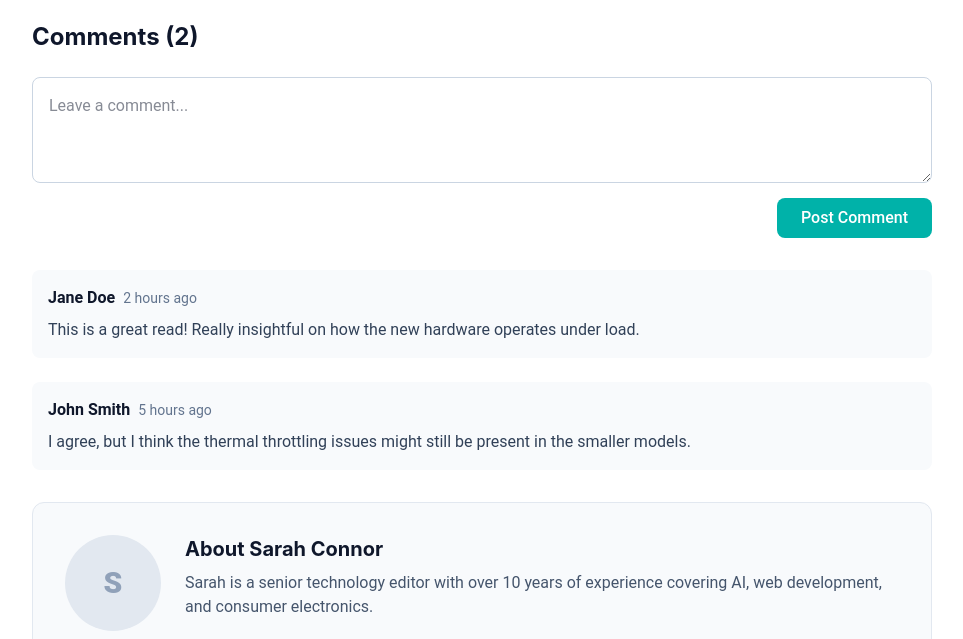
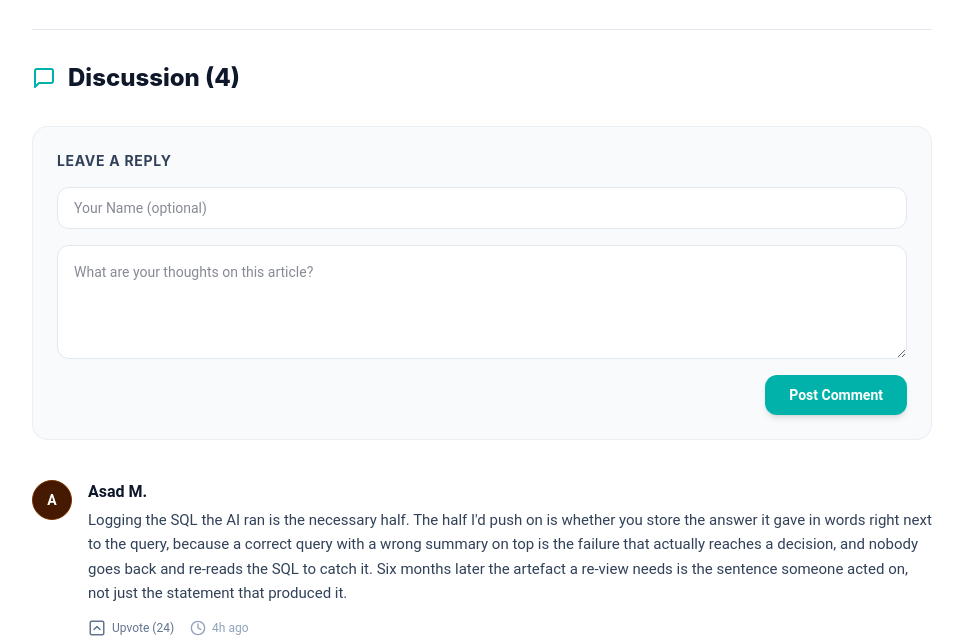
Before and after one commit to crownedgeGh/asad-techNews, an Astro site: page /article/future-of-ai in a window 1280 px wide. Shown: the part 2161-2800 px from the top of the page, without its empty margins (0-963 px from the left). Built offline with nearby package versions, Linux system fonts and the light colour scheme; Astro itself is replaced by a stand-in of ours.

Commit message:
minor changes

```diff
--- a/src/components/Comments.tsx
+++ b/src/components/Comments.tsx
@@ -1,52 +1,194 @@
 import React, { useState } from 'react';
+import { FiMessageSquare, FiClock } from 'react-icons/fi';
+
+interface Comment {
+  id: number;
+  author: string;
+  avatarColor: string;
+  avatarImg?: string;
+  text: string;
+  date: string;
+  upvotes: number;
+  upvoted?: boolean;
+}
 
 export default function Comments() {
-  const [comments, setComments] = useState([
-    { id: 1, author: 'Jane Doe', text: 'This is a great read! Really insightful on how the new hardware operates under load.', date: '2 hours ago' },
-    { id: 2, author: 'John Smith', text: 'I agree, but I think the thermal throttling issues might still be present in the smaller models.', date: '5 hours ago' }
+  const [comments, setComments] = useState<Comment[]>([
+    {
+      id: 1,
+      author: 'Asad M.',
+      avatarColor: 'bg-amber-950 border border-amber-900',
+      text: "Logging the SQL the AI ran is the necessary half. The half I'd push on is whether you store the answer it gave in words right next to the query, because a correct query with a wrong summary on top is the failure that actually reaches a decision, and nobody goes back and re-reads the SQL to catch it. Six months later the artefact a re-view needs is the sentence someone acted on, not just the statement that produced it.",
+      date: '4h ago',
+      upvotes: 24,
+      upvoted: false,
+    },
+    {
+      id: 2,
+      author: 'Kritish Puri',
+      avatarColor: 'bg-slate-800',
+      avatarImg: 'https://images.unsplash.com/photo-1534528741775-53994a69daeb?auto=format&fit=crop&q=80&w=100&h=100',
+      text: 'Audit trails in BI tools are one of those things nobody misses until compliance asks. Timely add, congrats.',
+      date: '1h ago',
+      upvotes: 8,
+      upvoted: false,
+    },
+    {
+      id: 3,
+      author: 'Sarah Jenkins',
+      avatarColor: 'bg-indigo-600',
+      text: 'This is an incredibly thorough analysis! The transition from syntax focus to architecture is already happening. AI tools are making us orchestrators rather than simple code-writers.',
+      date: '2h ago',
+      upvotes: 15,
+      upvoted: false,
+    },
+    {
+      id: 4,
+      author: 'Marcus Chen',
+      avatarColor: 'bg-emerald-600',
+      text: 'I wonder how this impacts junior developers entering the industry. If AI generates all the boilerplate, how will they build the muscle memory for foundational coding concepts?',
+      date: '5h ago',
+      upvotes: 12,
+      upvoted: false,
+    }
   ]);
   const [newComment, setNewComment] = useState('');
+  const [name, setName] = useState('');
 
   const handleSubmit = (e: React.FormEvent) => {
     e.preventDefault();
     if (newComment.trim()) {
-      setComments([{
+      const colors = ['bg-indigo-600', 'bg-emerald-600', 'bg-amber-600', 'bg-rose-600', 'bg-violet-600', 'bg-sky-600'];
+      const randomColor = colors[Math.floor(Math.random() * colors.length)];
+
+      const newCommentObj: Comment = {
         id: Date.now(),
-        author: 'Guest User',
+        author: name.trim() || 'Anonymous Reader',
+        avatarColor: randomColor,
         text: newComment,
-        date: 'Just now'
-      }, ...comments]);
+        date: '1m ago',
+        upvotes: 0,
+        upvoted: false
+      };
+
+      setComments([newCommentObj, ...comments]);
       setNewComment('');
+      setName('');
     }
   };
 
+  const handleUpvote = (id: number) => {
+    setComments(prevComments =>
+      prevComments.map(comment => {
+        if (comment.id === id) {
+          const upvoted = !comment.upvoted;
+          return {
+            ...comment,
+            upvoted,
+            upvotes: comment.upvotes + (upvoted ? 1 : -1)
+          };
+        }
+        return comment;
+      })
+    );
+  };
+
   return (
-    <div className="mt-6">
-      <h3 className="text-2xl font-heading font-bold text-slate-900 dark:text-white mb-6">Comments ({comments.length})</h3>
+    <div className="mt-12 pt-8 border-t border-slate-200 dark:border-slate-800">
+      <div className="flex items-center gap-3 mb-8">
+        <FiMessageSquare className="w-6 h-6 text-primary" />
+        <h3 className="text-2xl font-heading font-extrabold text-slate-900 dark:text-white">
+          Discussion ({comments.length})
+        </h3>
+      </div>
 
-      <form onSubmit={handleSubmit} className="mb-8">
-        <textarea
-          value={newComment}
-          onChange={(e) => setNewComment(e.target.value)}
-          placeholder="Leave a comment..."
-          className="w-full p-4 rounded-lg border border-slate-300 dark:border-slate-700 bg-white dark:bg-slate-800 text-slate-900 dark:text-white focus:ring-2 focus:ring-primary focus:border-transparent outline-none transition-shadow"
-          rows={3}
-        />
-        <div className="mt-2 flex justify-end">
-          <button type="submit" className="px-6 py-2 bg-primary text-white font-medium rounded-lg hover:bg-secondary transition-colors">
+      {/* Comment Form */}
+      <form onSubmit={handleSubmit} className="mb-10 bg-slate-50 dark:bg-slate-800/40 p-6 rounded-2xl border border-slate-200/60 dark:border-slate-800/60">
+        <h4 className="text-sm font-bold text-slate-700 dark:text-slate-300 uppercase tracking-wider mb-4">Leave a reply</h4>
+        <div className="grid grid-cols-1 gap-4 mb-4">
+          <input
+            type="text"
+            value={name}
+            onChange={(e) => setName(e.target.value)}
+            placeholder="Your Name (optional)"
+            className="w-full px-4 py-2.5 rounded-xl border border-slate-200 dark:border-slate-700 bg-white dark:bg-slate-800 text-slate-900 dark:text-white focus:ring-2 focus:ring-primary focus:border-transparent outline-none transition-shadow text-sm"
+          />
+          <textarea
+            value={newComment}
+            onChange={(e) => setNewComment(e.target.value)}
+            placeholder="What are your thoughts on this article?"
+            className="w-full p-4 rounded-xl border border-slate-200 dark:border-slate-700 bg-white dark:bg-slate-800 text-slate-900 dark:text-white focus:ring-2 focus:ring-primary focus:border-transparent outline-none transition-shadow text-sm"
+            rows={4}
+            required
+          />
+        </div>
+        <div className="flex justify-end">
+          <button
+            type="submit"
+            className="px-6 py-2.5 bg-primary text-white font-semibold text-sm rounded-xl hover:bg-secondary transition-all duration-200 cursor-pointer shadow-md hover:shadow-lg"
+          >
             Post Comment
           </button>
         </div>
       </form>
 
-      <div className="space-y-6">
+      {/* Comments List */}
+      <div className="space-y-8">
         {comments.map(comment => (
-          <div key={comment.id} className="p-4 bg-slate-50 dark:bg-slate-800/50 rounded-lg">
-            <div className="flex items-center gap-2 mb-2">
-              <span className="font-bold text-slate-900 dark:text-white">{comment.author}</span>
-              <span className="text-sm text-slate-500 dark:text-slate-400">{comment.date}</span>
+          <div key={comment.id} className="flex gap-4 items-start">
+            {/* Avatar */}
+            {comment.avatarImg ? (
+              <img
+                src={comment.avatarImg}
+                alt={comment.author}
+                className="w-10 h-10 rounded-full shrink-0 object-cover shadow-sm"
+              />
+            ) : (
+              <div className={`w-10 h-10 rounded-full ${comment.avatarColor} text-white flex items-center justify-center font-bold text-sm shrink-0 shadow-inner`}>
+                {comment.author.charAt(0).toUpperCase()}
+              </div>
+            )}
+
+            {/* Content Area */}
+            <div className="flex-1">
+              <div className="mb-1">
+                <span className="font-bold text-slate-900 dark:text-white text-base">{comment.author}</span>
+              </div>
+              <p className="text-slate-700 dark:text-slate-300 text-[15px] leading-relaxed whitespace-pre-wrap mb-2">
+                {comment.text}
+              </p>
+
+              {/* Action Buttons Row */}
+              <div className="flex items-center gap-4 text-slate-500 dark:text-slate-400 text-xs flex-wrap">
+                {/* Custom Upvote Box Icon */}
+                <button
+                  onClick={() => handleUpvote(comment.id)}
+                  className={`flex items-center gap-1.5 py-1.5 rounded transition-colors duration-200 cursor-pointer hover:text-primary ${
+                    comment.upvoted ? 'text-primary font-bold' : ''
+                  }`}
+                >
+                  <svg
+                    className={`w-4.5 h-4.5 ${comment.upvoted ? 'fill-primary/10' : ''}`}
+                    viewBox="0 0 24 24"
+                    fill="none"
+                    stroke="currentColor"
+                    strokeWidth="2"
+                    strokeLinecap="round"
+                    strokeLinejoin="round"
+                  >
+                    <rect x="3" y="3" width="18" height="18" rx="2" ry="2" />
+                    <polyline points="16 14 12 10 8 14" />
+                  </svg>
+                  <span>Upvote{comment.upvotes > 0 ? ` (${comment.upvotes})` : ''}</span>
+                </button>
+
+                {/* Time Display */}
+                <span className="flex items-center gap-1.5 py-1.5 text-slate-400">
+                  <FiClock className="w-4 h-4" />
+                  <span>{comment.date}</span>
+                </span>
+              </div>
             </div>
-            <p className="text-slate-700 dark:text-slate-300">{comment.text}</p>
           </div>
         ))}
       </div>
--- a/src/pages/article/[slug].astro
+++ b/src/pages/article/[slug].astro
@@ -75,6 +75,9 @@ const currentUrl = Astro.url.href;
           </div>
         </header>
 
+        {/* Social Share */}
+        <SocialShare client:load url={currentUrl} title={article.title} />
+
         {/* Cover Image */}
         <div class="mb-10 rounded-2xl overflow-hidden shadow-lg">
           <img src={article.coverImage} alt={article.title} class="w-full h-auto object-cover" />
@@ -92,9 +95,6 @@ const currentUrl = Astro.url.href;
              <span class="text-slate-500 dark:text-slate-400 font-bold">728x90 Leaderboard</span>
            </div>
         </div>
-
-        {/* Social Share */}
-        <SocialShare client:load url={currentUrl} title={article.title} />
 
         {/* Comments */}
         <Comments client:load />
```
